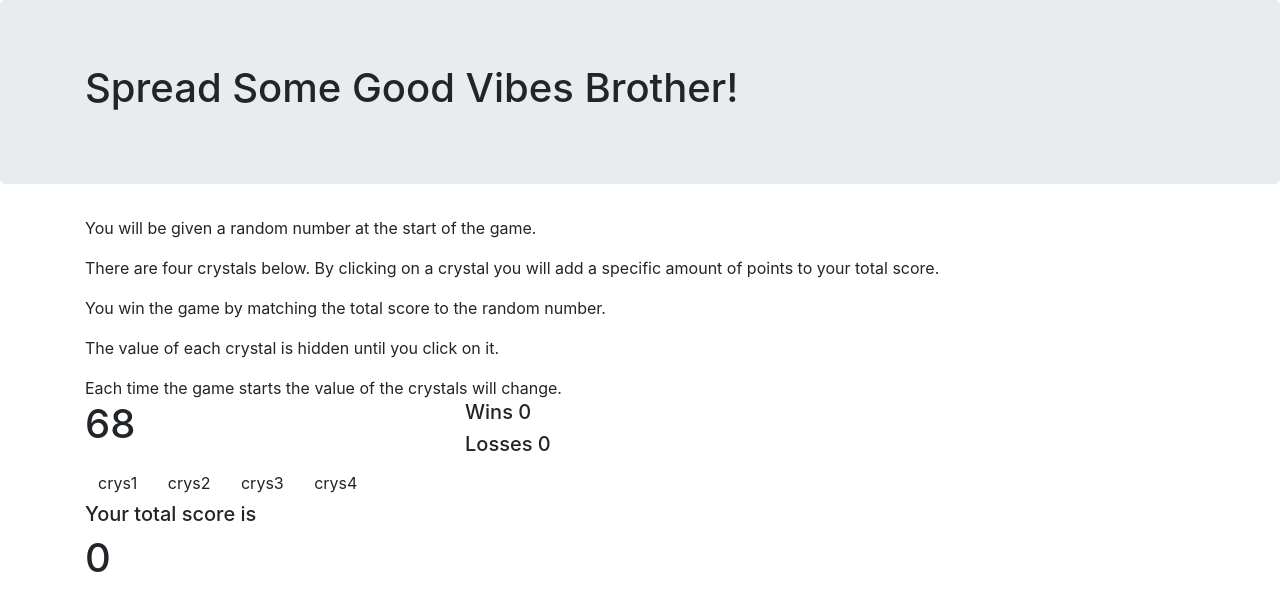
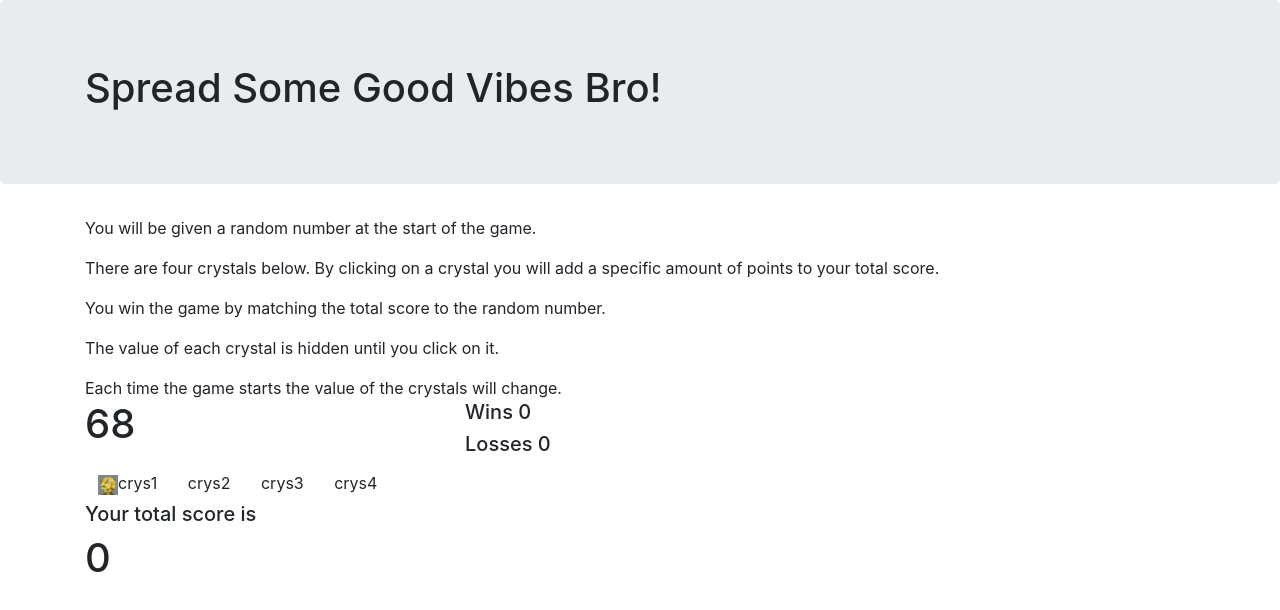
Before and after one commit to caseydean8/crystal-vibes, a plain HTML site: page index.html in a window 1280 px wide. Drawn offline with nearby package versions, Linux system fonts and the light colour scheme.

Commit message:
Added pic for crystal button 1.

```diff
--- a/index.html
+++ b/index.html
@@ -12,7 +12,7 @@
     <main role="main">
         <div class="jumbotron">
             <div class="container">
-                <h1 class="display-5">Spread Some Good Vibes Brother!</h1>
+                <h1 class="display-5">Spread Some Good Vibes Bro!</h1>
             </div>
         </div>
         <div class="container">
@@ -32,7 +32,7 @@
             </div>
             <div class="row">
                 <div class="col-md-4">
-                    <button type="button" class="btn btn-outline-*" id="crystal-1">crys1</button>
+                    <button type="button" class="btn btn-outline-*" id="crystal-1" ><img src="assets/images/yellowCrystal.jpeg" width="20" />crys1</button>
                     <button type="button" class="btn btn-outline-*" id="crystal-2">crys2</button>
                     <button type="button" class="btn btn-outline-*" id="crystal-3">crys3</button>
                     <button type="button" class="btn btn-outline-*" id="crystal-4">crys4</button>
```
Also changed, not shown: assets/images/blueCrystal.jpeg (added), assets/images/greenCrystal.jpeg (added), assets/images/purpleCrysta.jpeg (added), assets/images/yellowCrystal.jpeg (added).
